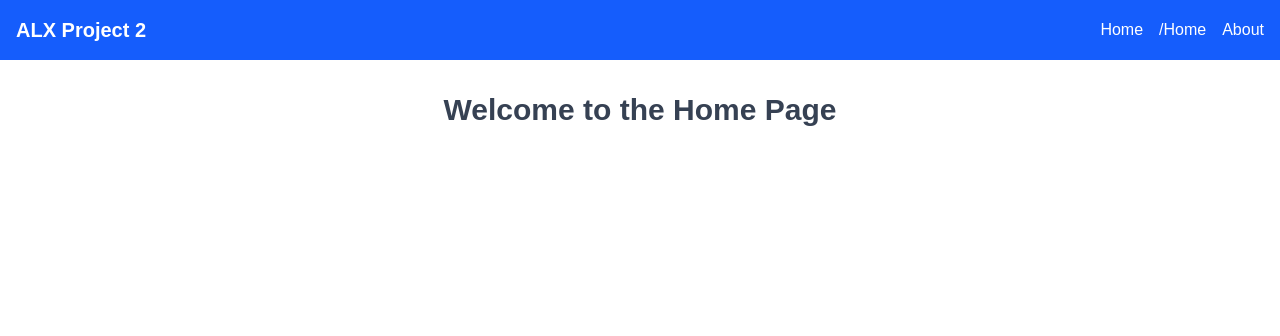
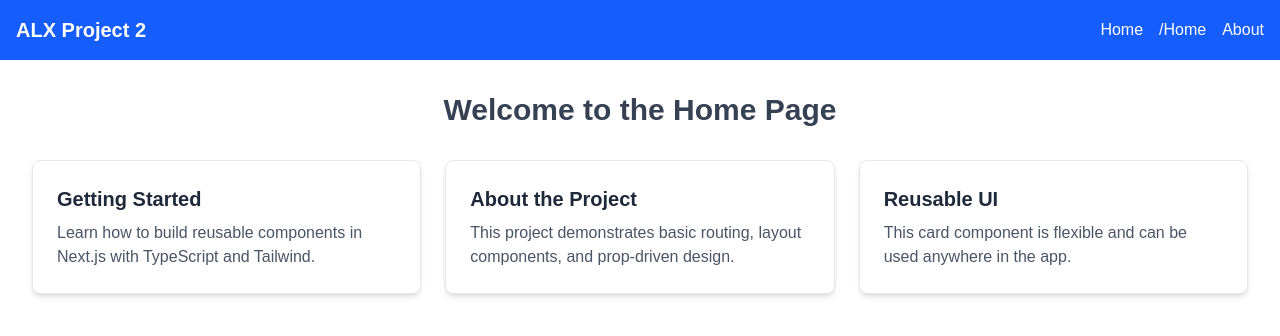
Before and after one commit to Yohannesabesheger/alx-project-0x02-setup, a Next.js app in the folder alx-project-0x02/: page /home in a window 1280 px wide. Shown: the top 336 px of the page. Built offline with nearby package versions, Linux system fonts and the light colour scheme.

Commit message:
Card Reusable Components

```diff
--- /dev/null
+++ b/alx-project-0x02/components/common/Card.tsx
@@ -0,0 +1,13 @@
+import React from 'react';
+import { CardProps } from '../../interfaces';
+
+const Card: React.FC<CardProps> = ({ title, content }) => {
+  return (
+    <div className="bg-white shadow-md rounded-lg p-6 border border-gray-200">
+      <h2 className="text-xl font-semibold text-gray-800 mb-2">{title}</h2>
+      <p className="text-gray-600">{content}</p>
+    </div>
+  );
+};
+
+export default Card;
--- a/alx-project-0x02/interfaces/index.ts
+++ b/alx-project-0x02/interfaces/index.ts
@@ -2,3 +2,7 @@ export interface User {
     name: string;
     email: string;
   }
+export interface CardProps {
+    title: string;
+    content: string;
+  }
--- a/alx-project-0x02/pages/home.tsx
+++ b/alx-project-0x02/pages/home.tsx
@@ -1,18 +1,24 @@
 import Head from 'next/head';
 import Header from '../components/layout/Header';
+import Card from '../components/common/Card';
 
-const   HomePage:React.FC = () =>{
+export default function HomePage() {
   return (
     <>
       <Head>
-        <title>Home Page</title>
+        <title>Home</title>
       </Head>
       <Header />
-      <main className="p-8 text-center">
-        <h1 className="text-3xl font-bold text-gray-700">Welcome to the Home Page</h1>
+      <main className="p-8">
+        <h1 className="text-3xl font-bold text-center text-gray-700 mb-8">
+          Welcome to the Home Page
+        </h1>
+        <div className="grid grid-cols-1 md:grid-cols-2 lg:grid-cols-3 gap-6">
+          <Card title="Getting Started" content="Learn how to build reusable components in Next.js with TypeScript and Tailwind." />
+          <Card title="About the Project" content="This project demonstrates basic routing, layout components, and prop-driven design." />
+          <Card title="Reusable UI" content="This card component is flexible and can be used anywhere in the app." />
+        </div>
       </main>
     </>
   );
 }
-
-export default HomePage;
```
